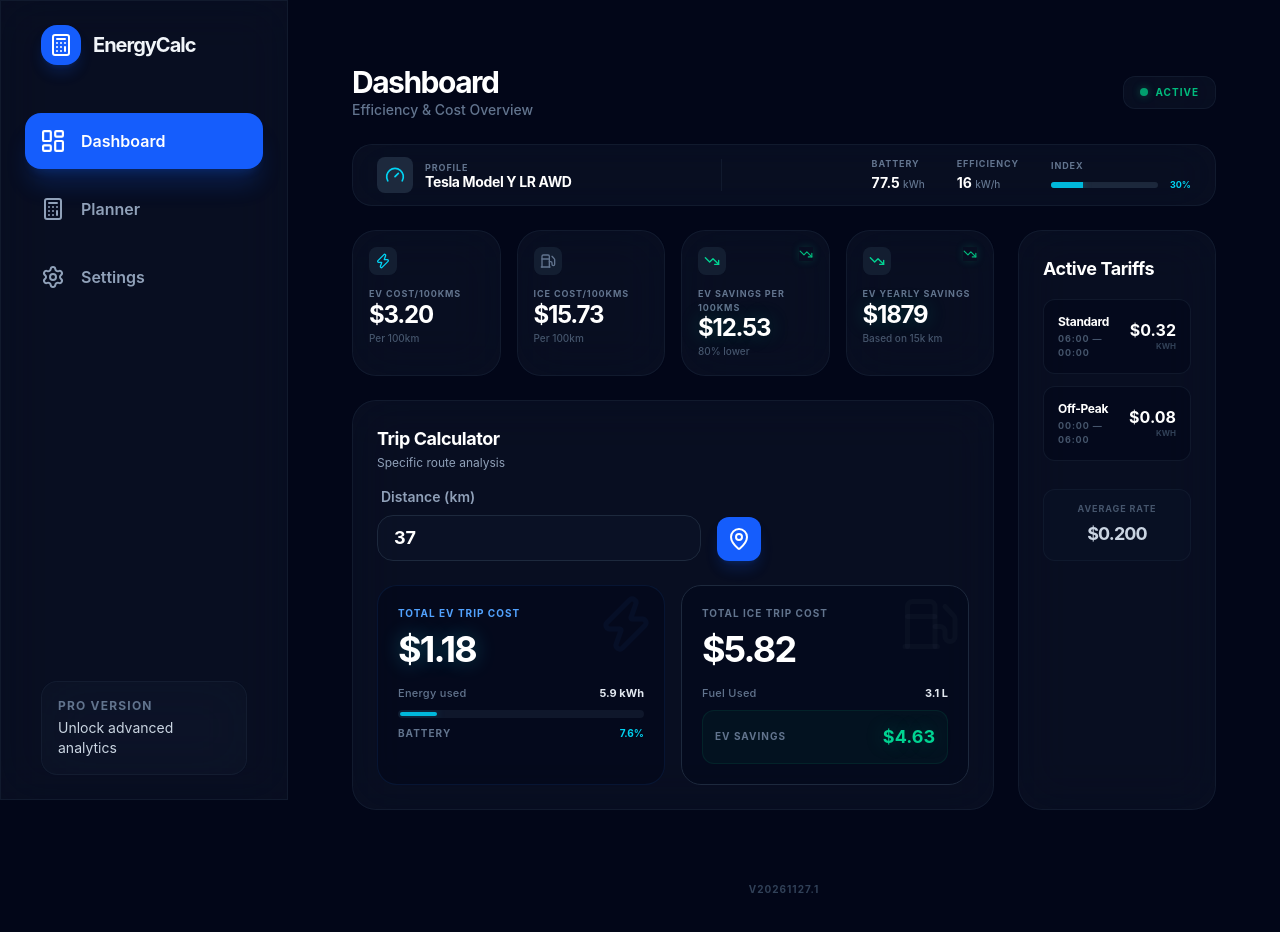
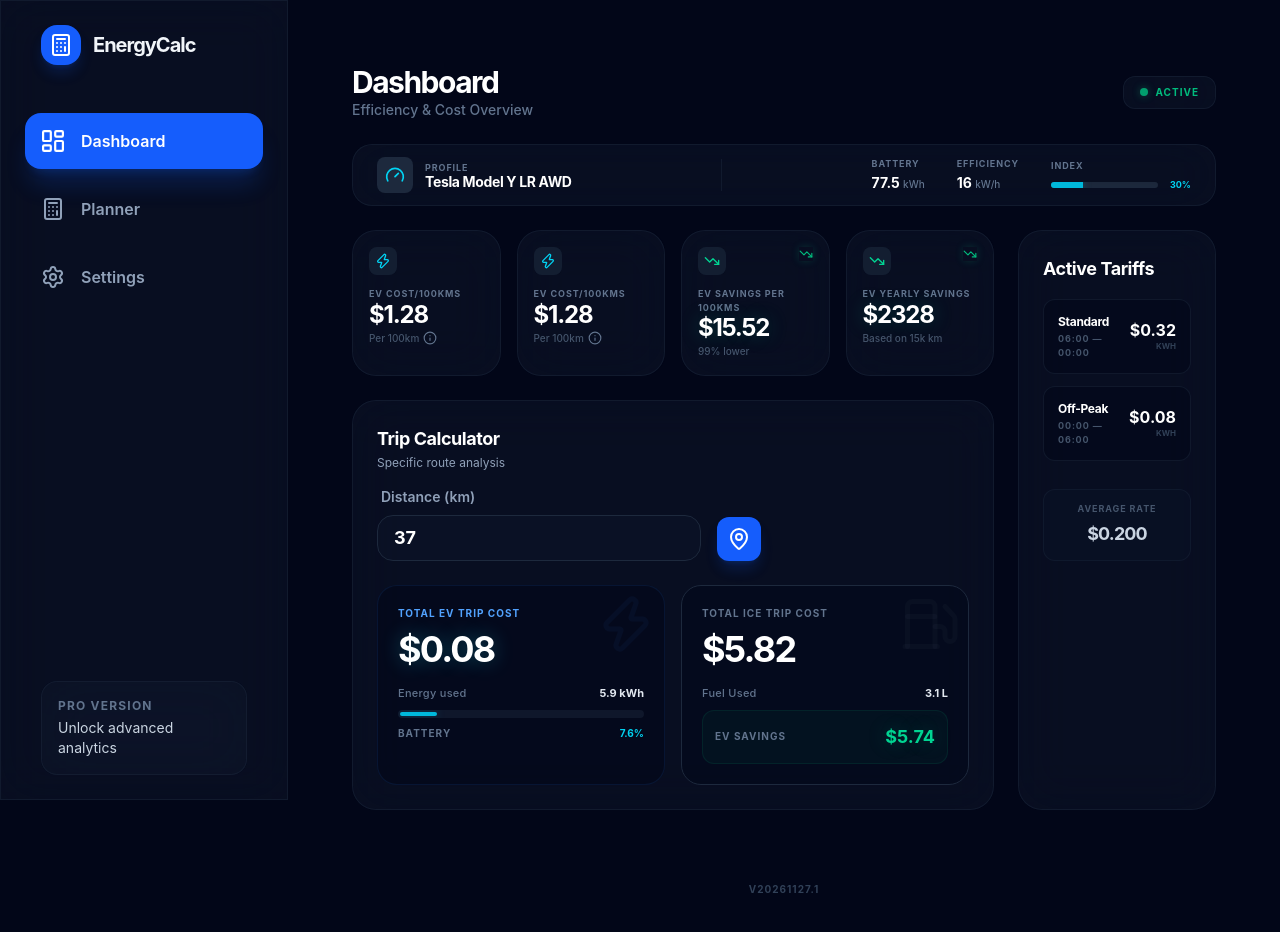
Before and after one commit to CraigInBrisbane/energycalculator, a React (Vite) app in the folder Frontend/: page /energycalculator/dashboard in a window 1280 px wide. Shown: the top 932 px of the page. Built offline with nearby package versions, Linux system fonts and the light colour scheme.

Commit message:
Fix dashboard imports and restore avgElectricityRate calculation

```diff
--- /dev/null
+++ b/Frontend/src/components/Tooltip.tsx
@@ -0,0 +1,21 @@
+import { useState } from 'react';
+import { Info } from 'lucide-react';
+
+interface TooltipProps {
+  content: string;
+}
+
+export const Tooltip = ({ content }: TooltipProps) => {
+  const [show, setShow] = useState(false);
+
+  return (
+    <div className="relative inline-block" onMouseEnter={() => setShow(true)} onMouseLeave={() => setShow(false)}>
+      <Info size={14} className="text-slate-500 cursor-help" />
+      {show && (
+        <div className="absolute z-50 w-64 p-3 mt-2 text-xs text-slate-200 bg-slate-900 border border-slate-700 rounded-lg shadow-xl -left-20">
+          {content}
+        </div>
+      )}
+    </div>
+  );
+};
--- a/Frontend/src/features/dashboard/DashboardPage.tsx
+++ b/Frontend/src/features/dashboard/DashboardPage.tsx
@@ -1,25 +1,37 @@
-import { useState } from 'react';
+import { useState, useMemo, type ReactNode } from 'react';
 import { useAppStore } from '../../store/useAppStore';
 import { Card } from '../../components/Card';
 import { Input } from '../../components/Input';
-import { calculateICEComparison } from '../../services/calculationService';
+import { Tooltip } from '../../components/Tooltip';
+import { calculateICEComparison, getOptimizedSchedule, calculatePower } from '../../services/calculationService';
 import type { LucideIcon } from 'lucide-react';
 import { clsx } from 'clsx';
 import { Fuel, Zap, TrendingDown, MapPin, Gauge } from 'lucide-react';
 
 export const DashboardPage = () => {
-  const { car, iceComparison, tariffs } = useAppStore();
+  const { car, charger, iceComparison, tariffs } = useAppStore();
   const [tripDistance, setTripDistance] = useState(37);
 
   const avgElectricityRate = tariffs.reduce((sum, t) => sum + t.rate, 0) / tariffs.length;
 
-  const comparison100km = calculateICEComparison(100, iceComparison, car, avgElectricityRate);
-  const comparisonYearly = calculateICEComparison(15000, iceComparison, car, avgElectricityRate);
+  const evCostPer100km = useMemo(() => {
+    // Calculate cost to add the energy needed for 100km
+    const kwhNeeded = (car.avgUsage / 100) * 100;
+    const powerKW = calculatePower(charger);
+    const targetTime = new Date();
+    targetTime.setHours(targetTime.getHours() + 24); // Look ahead 24h
 
-  const tripStats = calculateICEComparison(tripDistance, iceComparison, car, avgElectricityRate);
+    const schedule = getOptimizedSchedule(kwhNeeded, powerKW, tariffs, targetTime, car, new Date());
+    return schedule.reduce((sum, s) => sum + s.cost, 0);
+  }, [car, charger, tariffs]);
+
+  const tripStats = calculateICEComparison(tripDistance, iceComparison, car, evCostPer100km / 100);
   const tripKWh = (tripDistance / 100) * car.avgUsage;
   const tripLitres = (tripDistance / 100) * iceComparison.avgL100km;
   const tripBatteryPct = (tripKWh / car.batterySize) * 100;
+  const comparison100km = calculateICEComparison(100, iceComparison, car, evCostPer100km / 100);
+  const comparisonYearly = calculateICEComparison(15000, iceComparison, car, evCostPer100km / 100);
+
 
   return (
     <div className="flex flex-col gap-6 max-w-[1600px] mx-auto">
@@ -84,18 +96,30 @@ export const DashboardPage = () => {
           <div className="grid grid-cols-2 lg:grid-cols-4 gap-4">
             <StatCard
               title="EV cost/100kms"
-              value={`$${comparison100km.evCost.toFixed(2)}`}
+              value={`$${evCostPer100km.toFixed(2)}`}
               icon={Zap}
               accentClass="text-cyan-400"
-              description="Per 100km"
+              description={
+                <div className="flex items-center gap-1">
+                  <span>Per 100km</span>
+                  <Tooltip content="Calculated using your optimized charging schedule for the energy required to drive 100km." />
+                </div>
+              }
             />
+
             <StatCard
-              title="ICE cost/100kms"
-              value={`$${comparison100km.iceCost.toFixed(2)}`}
-              icon={Fuel}
-              accentClass="text-slate-500"
-              description="Per 100km"
+              title="EV cost/100kms"
+              value={`$${evCostPer100km.toFixed(2)}`}
+              icon={Zap}
+              accentClass="text-cyan-400"
+              description={
+                <div className="flex items-center gap-1">
+                  <span>Per 100km</span>
+                  <Tooltip content="Calculated using your optimized charging schedule for the energy required to drive 100km." />
+                </div>
+              }
             />
+
             <StatCard
               title="EV Savings per 100kms"
               value={`$${comparison100km.savings.toFixed(2)}`}
@@ -205,7 +229,7 @@ export const DashboardPage = () => {
   );
 };
 
-const StatCard = ({ title, value, icon: Icon, accentClass, description, highlight }: { title: string, value: string, icon: LucideIcon, accentClass: string, description: string, highlight?: boolean }) => (
+const StatCard = ({ title, value, icon: Icon, accentClass, description, highlight }: { title: string, value: string, icon: LucideIcon, accentClass: string, description: ReactNode, highlight?: boolean }) => (
   <Card className={clsx("!p-4 border-slate-800/40", highlight && "bg-emerald-500/[0.03] border-emerald-500/10")}>
     <div className="flex justify-between items-start mb-3">
       <div className="p-1.5 bg-slate-800/60 rounded-lg text-slate-400">
```
